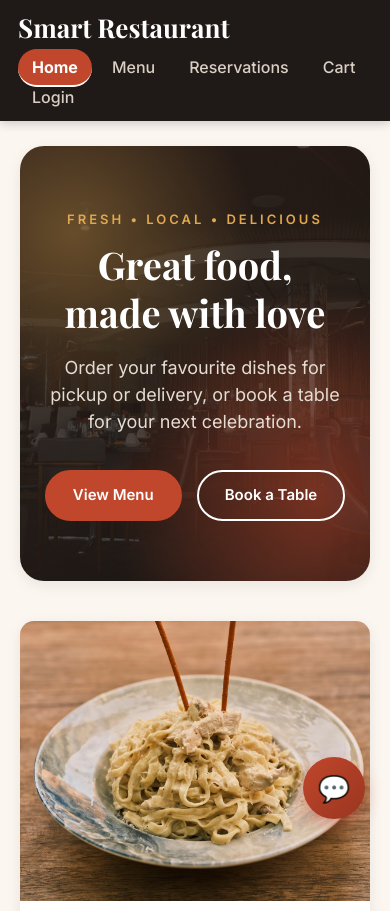
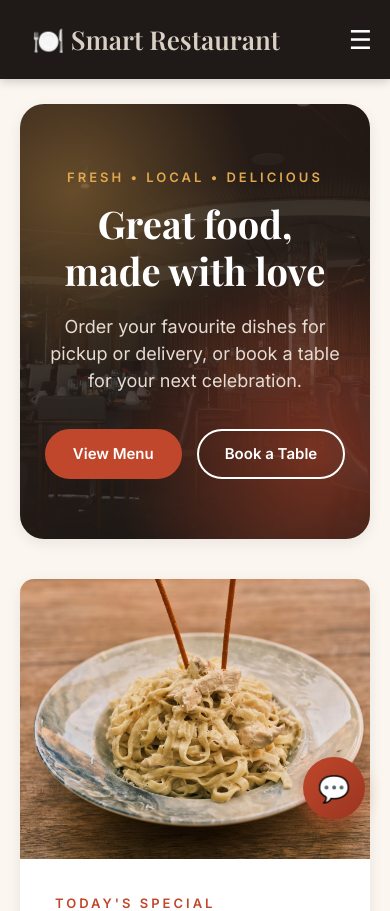
Before and after one commit to bibekpanta007/Smart-Restaurant, a React (Vite) app in the folder client/: page / in a window 390 px wide. Shown: the top 911 px of the page. Built offline with nearby package versions, Linux system fonts and the light colour scheme.

Commit message:
Add mobile hamburger menu to navbar

```diff
--- a/client/src/components/Navbar.jsx
+++ b/client/src/components/Navbar.jsx
@@ -1,4 +1,5 @@
-import { NavLink, useNavigate } from 'react-router-dom';
+import { useState } from 'react';
+import { Link, NavLink, useNavigate } from 'react-router-dom';
 import { useCart } from '../context/CartContext';
 import { useAuth } from '../context/AuthContext';
 
@@ -6,6 +7,9 @@ function Navbar() {
   const { totalItems } = useCart();
   const { user, isAdmin, logout } = useAuth();
   const navigate = useNavigate();
+
+  // open / closed state for the mobile menu
+  const [menuOpen, setMenuOpen] = useState(false);
 
   // links everyone can see
   const links = [
@@ -25,18 +29,35 @@ function Navbar() {
     links.push({ path: '/login', name: 'Login' });
   }
 
+  function closeMenu() {
+    setMenuOpen(false);
+  }
+
   function handleLogout() {
     logout();
+    closeMenu();
     navigate('/');
   }
 
   return (
     <nav className="navbar">
-      <h1 className="logo">Smart Restaurant</h1>
-      <ul>
+      <Link to="/" className="logo" onClick={closeMenu}>
+        🍽️ Smart Restaurant
+      </Link>
+
+      {/* only visible on small screens */}
+      <button
+        className="menu-toggle"
+        onClick={() => setMenuOpen(!menuOpen)}
+        aria-label="Toggle menu"
+      >
+        {menuOpen ? '✕' : '☰'}
+      </button>
+
+      <ul className={menuOpen ? 'open' : ''}>
         {links.map((link) => (
           <li key={link.path}>
-            <NavLink to={link.path} end>
+            <NavLink to={link.path} end onClick={closeMenu}>
               {link.name}
               {link.path === '/cart' && totalItems > 0 && (
                 <span className="cart-badge">{totalItems}</span>
--- a/client/src/index.css
+++ b/client/src/index.css
@@ -2565,3 +2565,42 @@ input[type='range'] {
     bottom: 95px;
   }
 }
+
+/* ===== mobile navbar ===== */
+.menu-toggle {
+  display: none;
+  background: none;
+  border: none;
+  color: white;
+  font-size: 26px;
+  cursor: pointer;
+}
+
+@media (max-width: 800px) {
+  .menu-toggle {
+    display: block;
+  }
+
+  /* links are hidden until the menu is opened */
+  .navbar ul {
+    display: none;
+    width: 100%;
+    flex-direction: column;
+    align-items: stretch;
+    gap: 4px;
+    padding-top: 10px;
+  }
+
+  .navbar ul.open {
+    display: flex;
+  }
+
+  .navbar a {
+    display: block;
+  }
+
+  .logout-btn {
+    width: 100%;
+    text-align: left;
+  }
+}
```
